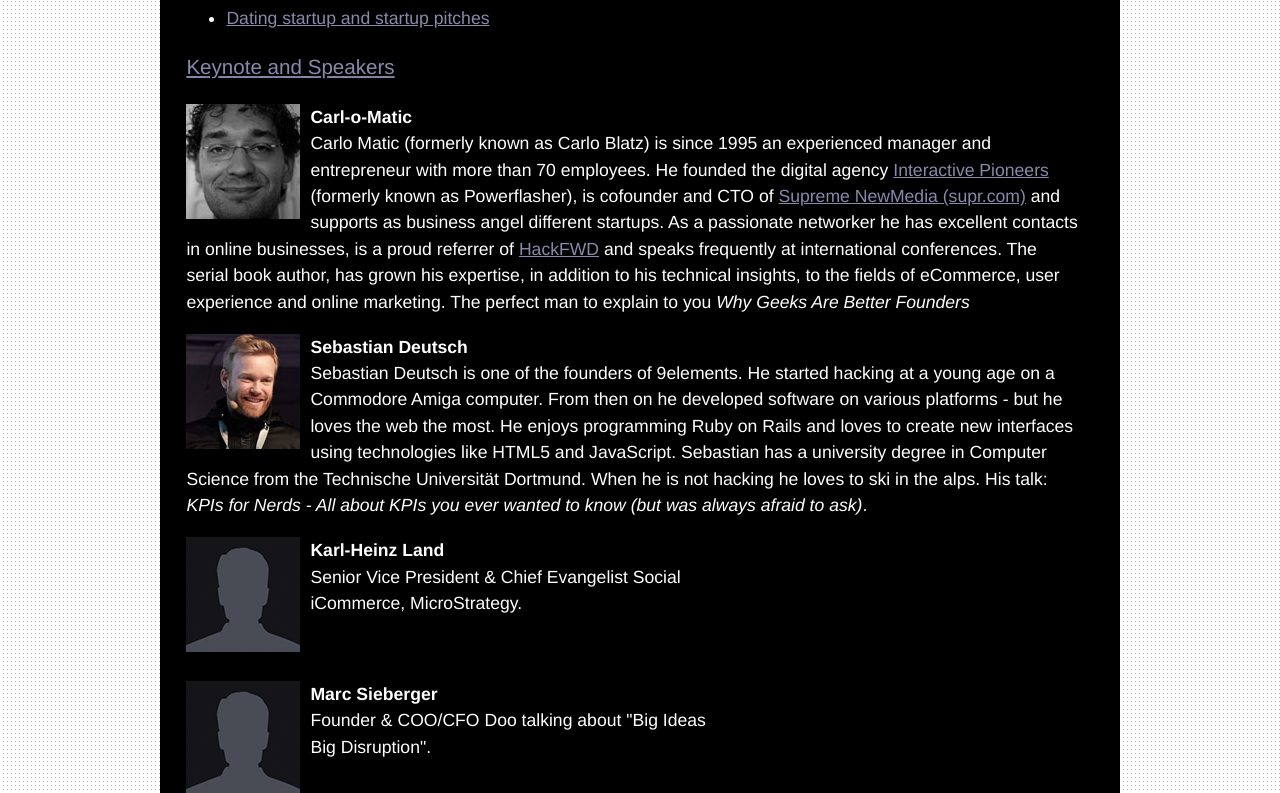
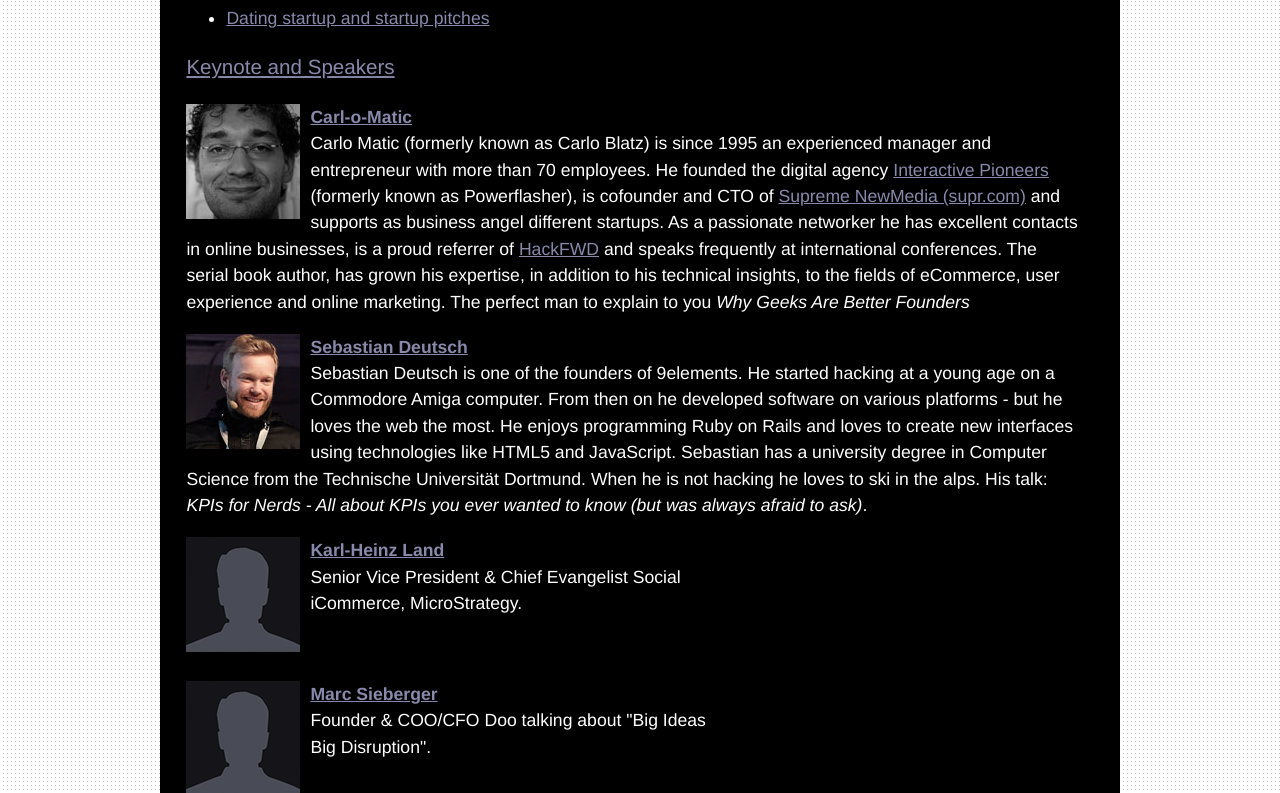
Before and after one commit to InteractiveCologne/interactivecologne.github.com, a Jekyll site: the page built from startup.html, in a window 1280 px wide. Shown: the part 1306-2099 px from the top of the page. Built offline with Jekyll 4.4.1, drawn with Linux system fonts in a browser that asks for light colours.

Commit message:
linked speakers

```diff
--- a/devhousefriday.html
+++ b/devhousefriday.html
@@ -16,7 +16,7 @@
 			<p>This event's place will be announced ASAP. The entrance is <strong>free</strong> and for more information visit: <a href="http://devhousefriday.org/networks/events/show_event.78620">http://devhousefriday.org/networks/events/show_event.78620</a></p>
 			<h3>Talks</h3>
 			<p class="speaker">
-				<img class="speaker" name="jan-kus" src="assets/images/speaker/jan_kus.jpg" alt="Jan Kus"/><strong>Jan Kus</strong><br/>Co-Founder of <a href="http://railslove.com">http://railslove.com</a> and <a href="http://coworkingcologne.de">http://coworkingcologne.de</a>. I love building web applications! Nuff said". He's talking about <em>how to transform a <a href="http://en.wikipedia.org/wiki/MacBook_Pro">MacBook Pro</a> into a <a href="http://en.wikipedia.org/wiki/KITT">KITT</a>. A live hacking session using <a href="http://www.anykey0x.de/">anykey0x</a></em>.
+				<img class="speaker" src="assets/images/speaker/jan_kus.jpg" alt="Jan Kus"/><a href="#jan-kus" name="jan-kus"><strong>Jan Kus</strong></a><br/>Co-Founder of <a href="http://railslove.com">http://railslove.com</a> and <a href="http://coworkingcologne.de">http://coworkingcologne.de</a>. I love building web applications! Nuff said". He's talking about <em>how to transform a <a href="http://en.wikipedia.org/wiki/MacBook_Pro">MacBook Pro</a> into a <a href="http://en.wikipedia.org/wiki/KITT">KITT</a>. A live hacking session using <a href="http://www.anykey0x.de/">anykey0x</a></em>.
 			</p>
 			<div style="clear:both"></div>
 			<p>if you think you have something to say just <a href="http://twitter.com/interactive_cgn">ping us on twitter</a> or <a href="mailto:jan@railslove.com">write an email</a>.</p>
--- a/startup.html
+++ b/startup.html
@@ -30,16 +30,16 @@
 
 			<h3><a href="#keynote-and-speakers" name="keynote-and-speakers">Keynote and Speakers</a></h3>
 			<p class="speaker">
-				<img class="speaker" name="carl-o-matic" src="assets/images/speaker/carl-o-matic.jpg" alt="Carl-o-Matic"/><strong>Carl-o-Matic</strong><br/>Carlo Matic (formerly known as Carlo Blatz) is since 1995 an experienced manager and entrepreneur with more than 70 employees. He founded the digital agency <a href="http://www.interactive-pioneers.de/">Interactive Pioneers</a> (formerly known as Powerflasher), is cofounder and CTO of <a href="http://supr.com">Supreme NewMedia (supr.com)</a> and supports as business angel different startups. As a passionate networker he has excellent contacts in online businesses, is a proud referrer of <a href="http://hackfwd.com">HackFWD</a> and speaks frequently at international conferences. The serial book author, has grown his expertise, in addition to his technical insights, to the fields of eCommerce, user experience and online marketing. The perfect man to explain to you <em>Why Geeks Are Better Founders</em>
+				<img class="speaker" src="assets/images/speaker/carl-o-matic.jpg" alt="Carl-o-Matic"/><a href="#carl-o-matic" name="carl-o-matic"><strong>Carl-o-Matic</strong></a><br/>Carlo Matic (formerly known as Carlo Blatz) is since 1995 an experienced manager and entrepreneur with more than 70 employees. He founded the digital agency <a href="http://www.interactive-pioneers.de/">Interactive Pioneers</a> (formerly known as Powerflasher), is cofounder and CTO of <a href="http://supr.com">Supreme NewMedia (supr.com)</a> and supports as business angel different startups. As a passionate networker he has excellent contacts in online businesses, is a proud referrer of <a href="http://hackfwd.com">HackFWD</a> and speaks frequently at international conferences. The serial book author, has grown his expertise, in addition to his technical insights, to the fields of eCommerce, user experience and online marketing. The perfect man to explain to you <em>Why Geeks Are Better Founders</em>
 			</p>
 			<p class="speaker">
-				<img class="speaker" name="Sebastian Deutsch" src="assets/images/speaker/sebastian-deutsch.jpg" alt="Sebastian Deutsch"/><strong>Sebastian Deutsch</strong><br/>Sebastian Deutsch is one of the founders of 9elements. He started hacking at a young age on a Commodore Amiga computer. From then on he developed software on various platforms - but he loves the web the most. He enjoys programming Ruby on Rails and loves to create new interfaces using technologies like HTML5 and JavaScript. Sebastian has a university degree in Computer Science from the Technische Universität Dortmund. When he is not hacking he loves to ski in the alps. His talk: <em>KPIs for Nerds - All about KPIs you ever wanted to know (but was always afraid to ask)</em>.
+				<img class="speaker" src="assets/images/speaker/sebastian-deutsch.jpg" alt="Sebastian Deutsch"/><a href="#sebastian-deutsch" name="sebastian-deutsch"><strong>Sebastian Deutsch</strong></a><br/>Sebastian Deutsch is one of the founders of 9elements. He started hacking at a young age on a Commodore Amiga computer. From then on he developed software on various platforms - but he loves the web the most. He enjoys programming Ruby on Rails and loves to create new interfaces using technologies like HTML5 and JavaScript. Sebastian has a university degree in Computer Science from the Technische Universität Dortmund. When he is not hacking he loves to ski in the alps. His talk: <em>KPIs for Nerds - All about KPIs you ever wanted to know (but was always afraid to ask)</em>.
 			</p>
 			<p class="speaker">
-				<img class="speaker" name="karl-heinz-land" src="assets/images/img_speaker_placeholder.png" alt="Speaker Placeholder"/><strong>Karl-Heinz Land</strong><br/>Senior Vice President & Chief Evangelist Social iCommerce, MicroStrategy.
+				<img class="speaker" src="assets/images/img_speaker_placeholder.png" alt="Speaker Placeholder"/><a href="#karl-heinz-land" name="karl-heinz-land"><strong>Karl-Heinz Land</strong></a><br/>Senior Vice President & Chief Evangelist Social iCommerce, MicroStrategy.
 			</p>
 			<p class="speaker">
-				<img class="speaker" name="marc-sieberger" src="assets/images/img_speaker_placeholder.png" alt="Speaker Placeholder"/><strong>Marc Sieberger</strong><br/>Founder & COO/CFO Doo talking about "Big Ideas Big Disruption".
+				<img class="speaker" src="assets/images/img_speaker_placeholder.png" alt="Speaker Placeholder"/><a href="#marc-sieberger" name="marc-sieberger"><strong>Marc Sieberger</strong></a><br/>Founder & COO/CFO Doo talking about "Big Ideas Big Disruption".
 			</p>
 			<div style="clear:both"></div>
 			<h3><a href="#startup-breakfast" name="startup-breakfast">Startup Breakfast</a></h3>
--- a/webmonday.html
+++ b/webmonday.html
@@ -16,7 +16,7 @@
 			<p>After our talks we have two gig's: <a href="#afaik">As Fake as I Know</a> and <a href="#academies">academies</a>.</p>
 			<h3>Talks</h3>
 			<p class="speaker">
-				<img class="speaker" src="assets/images/speaker/tim_schneider.jpg" alt="Tim Schneider"/><strong>Tim Schneider</strong><br/>Tim is one of the founders of <a href="http://railslove.com">Railslove</a>, interaction designer and web developer. Earlier this year he joined <a href="http://twitter.com/fhkoeln">@fhkoeln's</a> Web Science Master Program as a lecturer and is now working with students on all kinds of Privacy-related topics. He's talking about <em>privacy injection – the pragmatic approach to web privacy</em>.
+				<img class="speaker" src="assets/images/speaker/tim_schneider.jpg" alt="Tim Schneider"/><a href="#tim-schneider" name="tim-schneider"><strong>Tim Schneider</strong></a><br/>Tim is one of the founders of <a href="http://railslove.com">Railslove</a>, interaction designer and web developer. Earlier this year he joined <a href="http://twitter.com/fhkoeln">@fhkoeln's</a> Web Science Master Program as a lecturer and is now working with students on all kinds of Privacy-related topics. He's talking about <em>privacy injection – the pragmatic approach to web privacy</em>.
 			</p>
 			<div style="clear:both"></div>
 			<p>If you think you have something to say just <a href="http://twitter.com/interactive_cgn">ping us on twitter</a> or <a href="mailto:jan@railslove.com">write an email</a>.</p>
```
